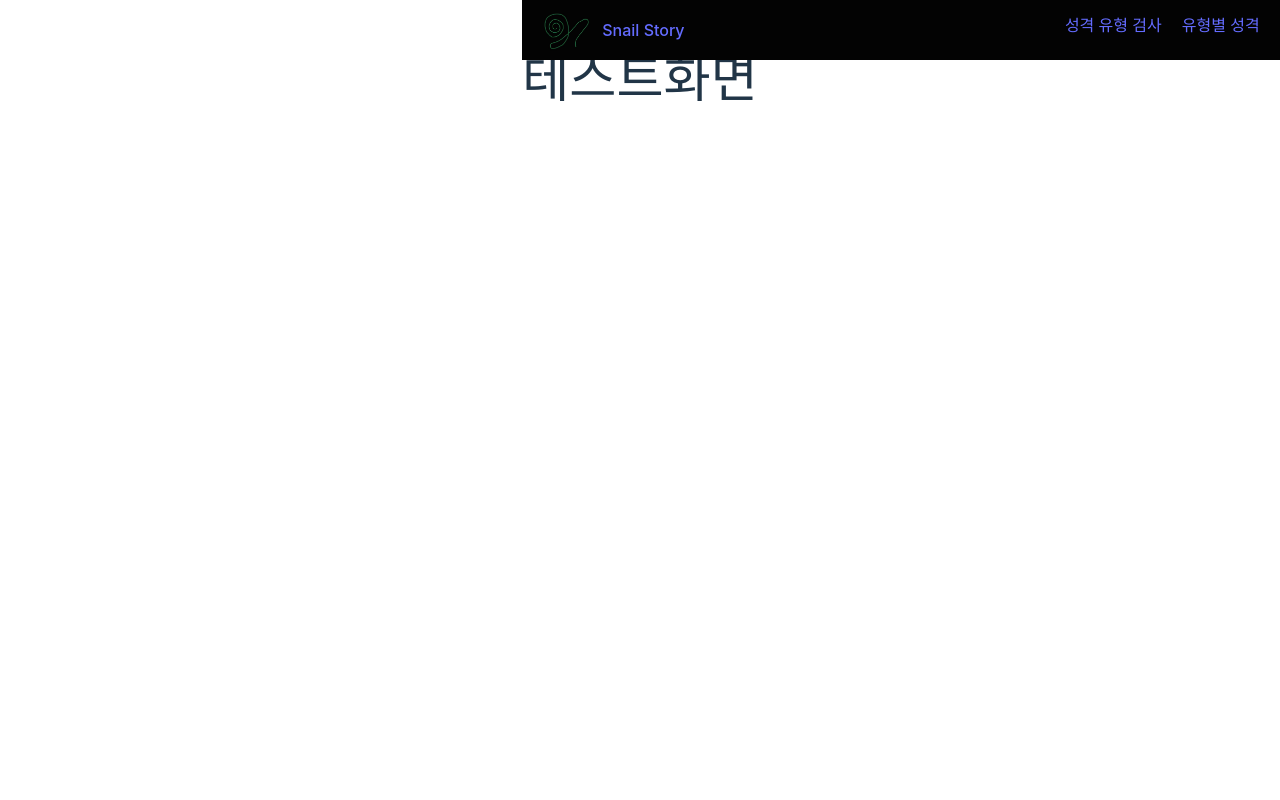
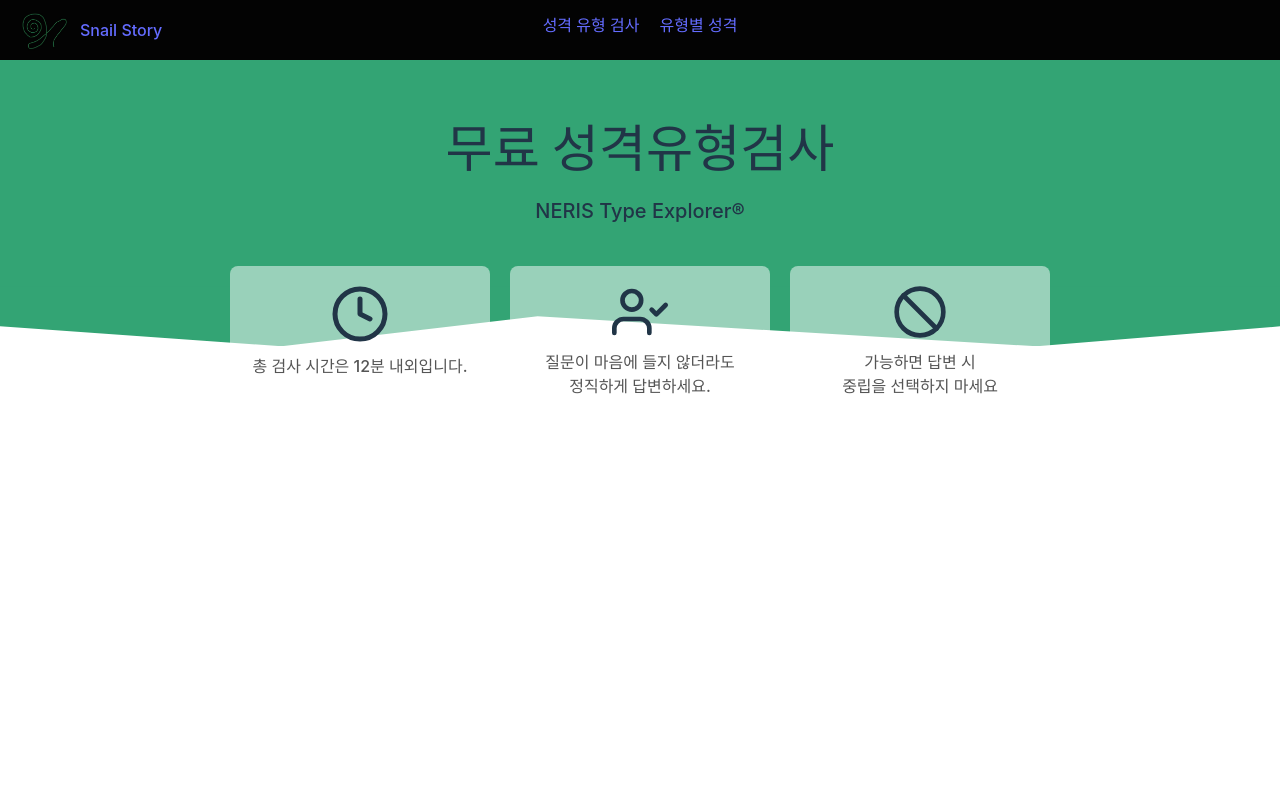
Before and after one commit to snailStory/16personalities, a React (Vite) app: page /typeTest in a window 1280 px wide. Shown: the top 800 px of the page. Built offline with nearby package versions, Linux system fonts and the light colour scheme.

Commit message:
etc: 패키지 추가

```diff
--- a/package.json
+++ b/package.json
@@ -16,7 +16,8 @@
     "react-dom": "^18.2.0",
     "react-query": "^3.39.3",
     "react-router-dom": "^6.14.1",
-    "recoil": "^0.7.7"
+    "recoil": "^0.7.7",
+    "vite-plugin-svgr": "^3.2.0"
   },
   "devDependencies": {
     "@types/react": "^18.0.37",
--- a/src/pages/TypeTest.tsx
+++ b/src/pages/TypeTest.tsx
@@ -1,8 +1,105 @@
+import MainLayout from "../components/MainLayout";
+import { css } from "@emotion/react";
+import { Clock, Slash, UserCheck } from "src/assets/svgs";
+
 function TypeTest() {
+  const guideTextStyle = css`
+    text-align: center;
+    color: #555;
+    font-weight: 500;
+  `;
+  const guideArr = ["clock", "user", "slash"];
+  const guide = (text: string) => {
+    const result = {
+      clock: {
+        icon: <Clock width="60px" height="60px" />,
+        text: <div css={guideTextStyle}>총 검사 시간은 12분 내외입니다.</div>,
+      },
+      slash: {
+        icon: <Slash width="60px" height="60px" />,
+        text: (
+          <div css={guideTextStyle}>
+            <div>가능하면 답변 시</div>
+            <div>중립을 선택하지 마세요</div>
+          </div>
+        ),
+      },
+      user: {
+        icon: <UserCheck width="60px" height="60px" />,
+        text: (
+          <div css={guideTextStyle}>
+            <div>질문이 마음에 들지 않더라도</div>
+            <div>정직하게 답변하세요.</div>
+          </div>
+        ),
+      },
+    }[text];
+    if (!result) return null;
+    return result;
+  };
   return (
-    <div>
-      <h1>테스트화면</h1>
-    </div>
+    <MainLayout>
+      <div
+        css={css`
+          display: flex;
+          flex-direction: column;
+          align-items: center;
+          justify-content: center;
+          gap: 20px;
+          padding: 60px 20px;
+          position: relative;
+        `}
+      >
+        <h1
+          css={css`
+            text-align: center;
+          `}
+        >
+          무료 성격유형검사
+        </h1>
+        <div
+          css={css`
+            font-weight: 500;
+            font-size: 20px;
+          `}
+        >
+          NERIS Type Explorer&reg;
+        </div>
+        <div
+          css={css`
+            position: absolute;
+            bottom: -130px;
+            display: flex;
+            justify-content: center;
+            gap: 20px;
+            z-index: 2;
+          `}
+        >
+          {guideArr.map((item, index) => {
+            const guideItem = guide(item);
+            return (
+              <div
+                key={index}
+                css={css`
+                  display: flex;
+                  flex-direction: column;
+                  align-items: center;
+                  background-color: rgba(255, 255, 255, 0.5);
+                  border-radius: 8px;
+                  width: 260px;
+                  height: 150px;
+                  padding: 18px 0;
+                  gap: 10px;
+                `}
+              >
+                {guideItem.icon}
+                {guideItem.text}
+              </div>
+            );
+          })}
+        </div>
+      </div>
+    </MainLayout>
   );
 }
 
--- a/src/router/Routing.tsx
+++ b/src/router/Routing.tsx
@@ -1,21 +1,22 @@
 import { Routes, Route, BrowserRouter } from "react-router-dom";
-import Home from "../pages/Home";
 import TypeTest from "../pages/TypeTest";
 import TypeAnalysis from "../pages/TypeAnalysis";
 import Header from "src/components/Header";
 import App from "../App";
+import Footer from "../components/Footer";
 
 function Routing() {
   return (
     <BrowserRouter>
       <Header />
-      <div style={{ marginTop: "50px" }}>
+      <div style={{ marginTop: "60px", height: "100vh" }}>
         <Routes>
           <Route path="/" element={<App />} />
           <Route path="/typeTest" element={<TypeTest />} />
           <Route path="/typeAnalysis" element={<TypeAnalysis />} />
         </Routes>
       </div>
+      <Footer />
     </BrowserRouter>
   );
 }
--- a/vite.config.ts
+++ b/vite.config.ts
@@ -1,8 +1,16 @@
 import { defineConfig } from "vite";
 import react from "@vitejs/plugin-react";
+import svgr from "vite-plugin-svgr";
 
 export default defineConfig({
-  plugins: [react()],
+  plugins: [
+    react(),
+    svgr({
+      svgrOptions: {
+        // svgr options
+      },
+    }),
+  ],
   resolve: {
     alias: [{ find: "src", replacement: "/src" }],
   },
```
Also changed, not shown: 1 other file (tests, documents, lock files or other folders).
